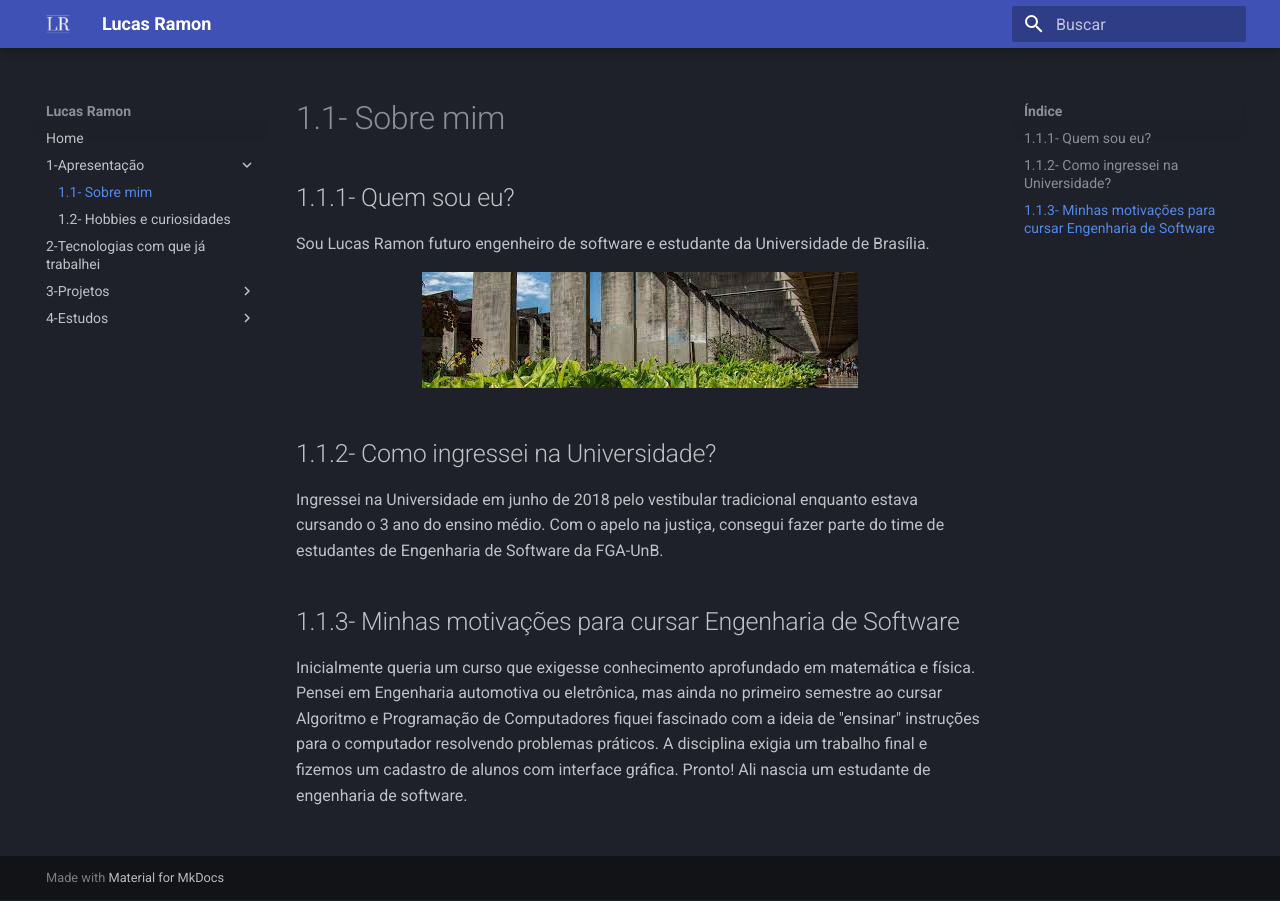
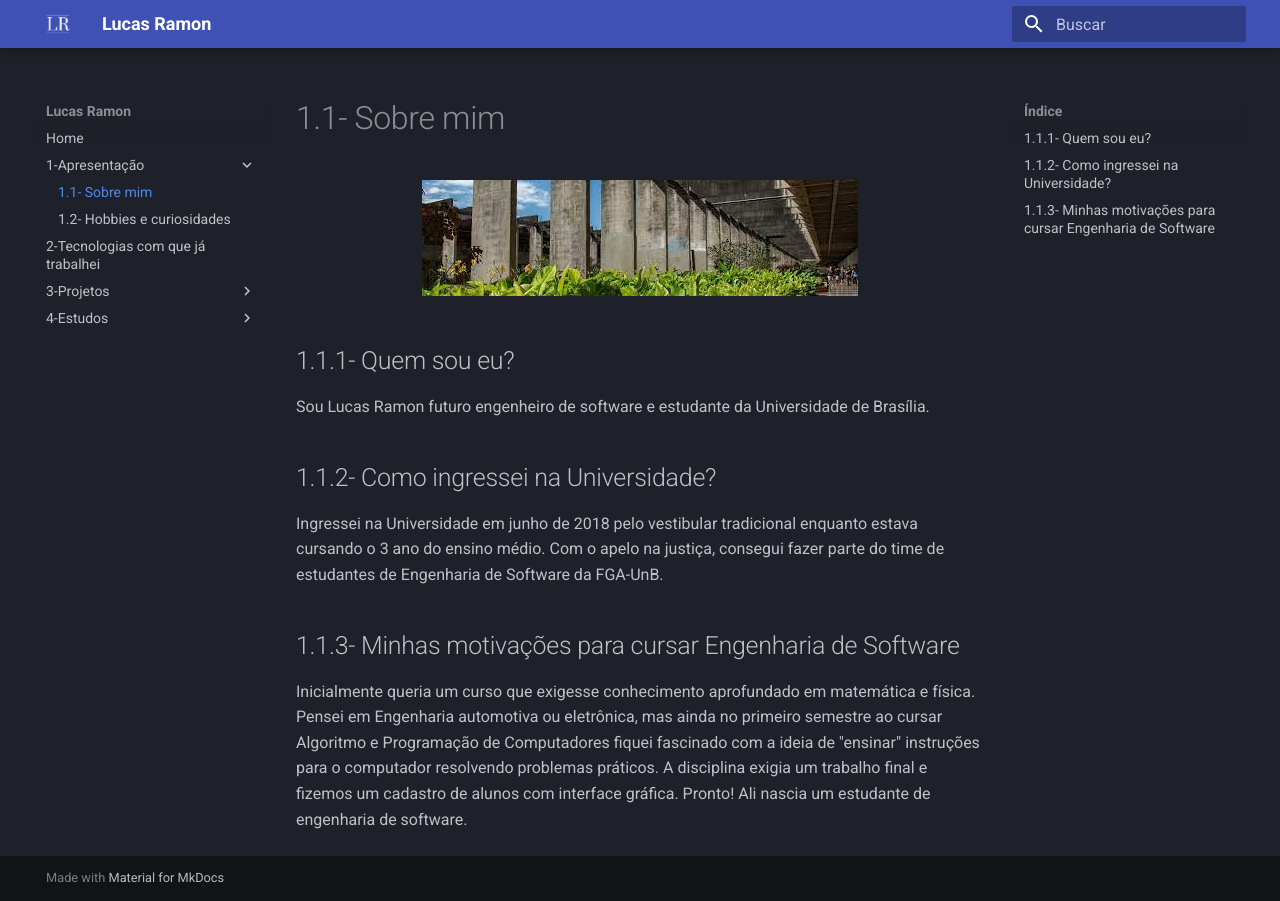
Before and after one commit to lramon2001/lramon2001.github.io, an MkDocs documentation site: the page built from docs/qseu.md, in a window 1280 px wide. Built offline with MkDocs 1.6.1 and Material for MkDocs 9.7.7, drawn with Linux system fonts in a browser that asks for light colours.

```diff
--- a/docs/qseu.md
+++ b/docs/qseu.md
@@ -1,13 +1,13 @@
-
-
-## 1.1.1- Quem sou eu?
-Sou Lucas Ramon futuro engenheiro de software e estudante da Universidade de Brasília.
 
 <center>
 
 <img src="https://raw.githubusercontent.com/lramon2001/lramon2001.github.io/master/docs/media/images.jpg"/>
 
 </center>
+
+## 1.1.1- Quem sou eu?
+Sou Lucas Ramon futuro engenheiro de software e estudante da Universidade de Brasília.
+
 
 ## 1.1.2- Como ingressei na Universidade?
 
```
